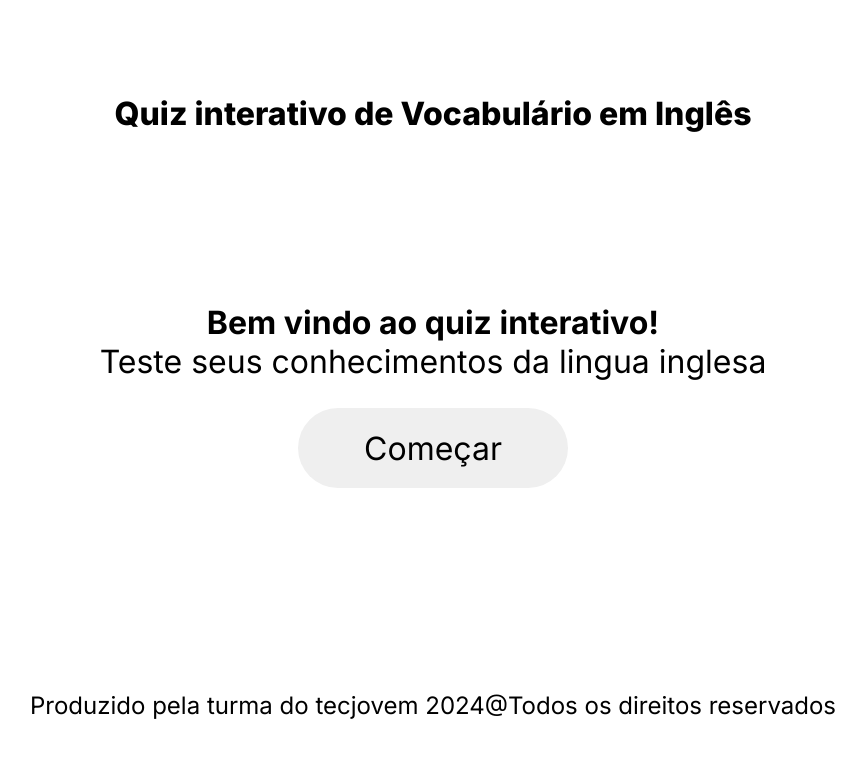
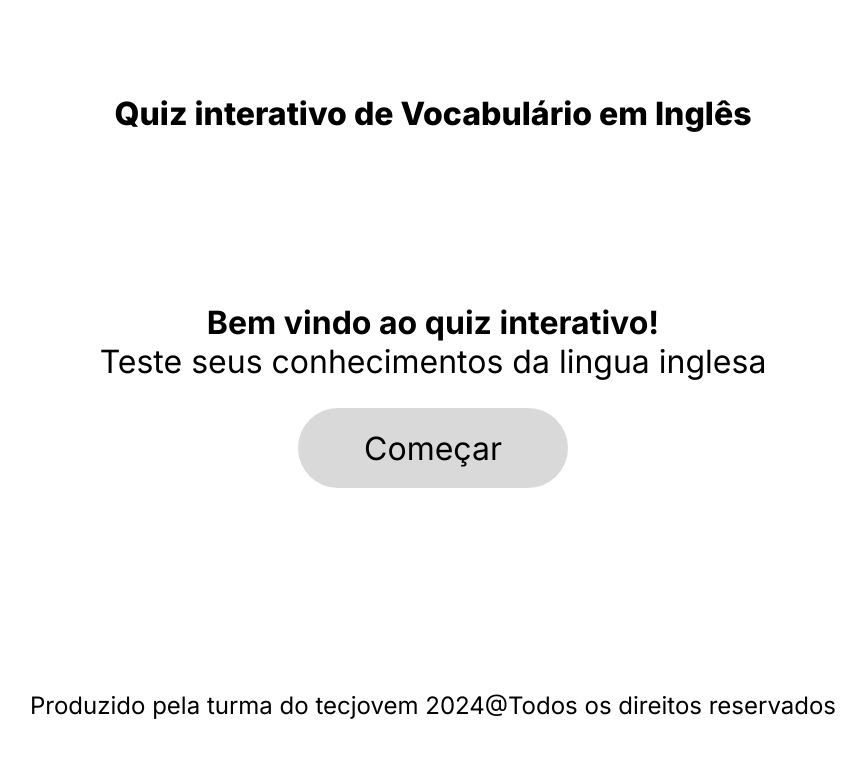
Before and after one commit to RichardRodriguesGomesDeJesus/quiz-english, a React (Create React App) app: page / in a window 1280 px wide. Shown: the top 758 px of the page, without its empty margins (207-1073 px from the left). Built offline with nearby package versions, Linux system fonts and the light colour scheme.

Commit message:
Update App.js

```diff
--- a/src/App.js
+++ b/src/App.js
@@ -13,6 +13,7 @@ const Comtainer = styled.main`
   }
 `
 const BtnStart = styled.button`
+  background: #D9D9D9;
   border-radius: 50px;
   border: none;
   cursor: pointer;
```
